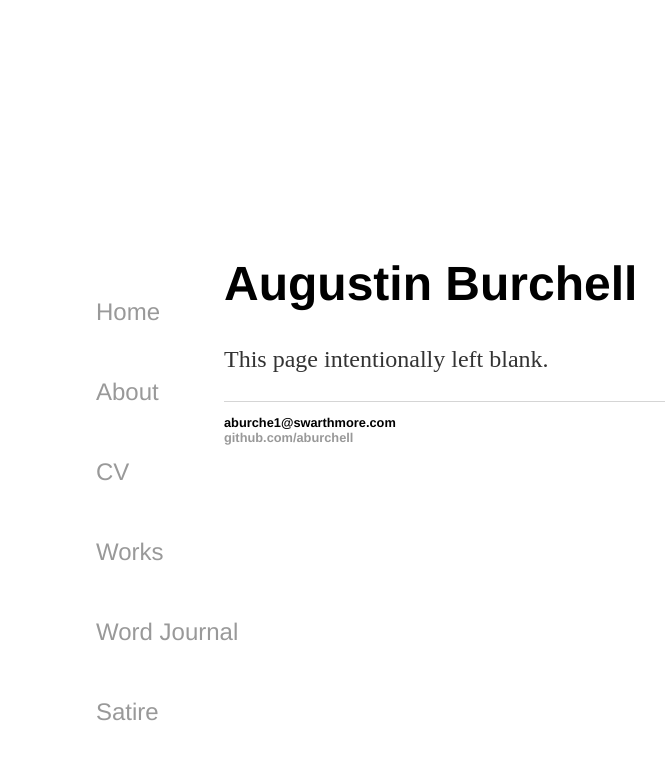
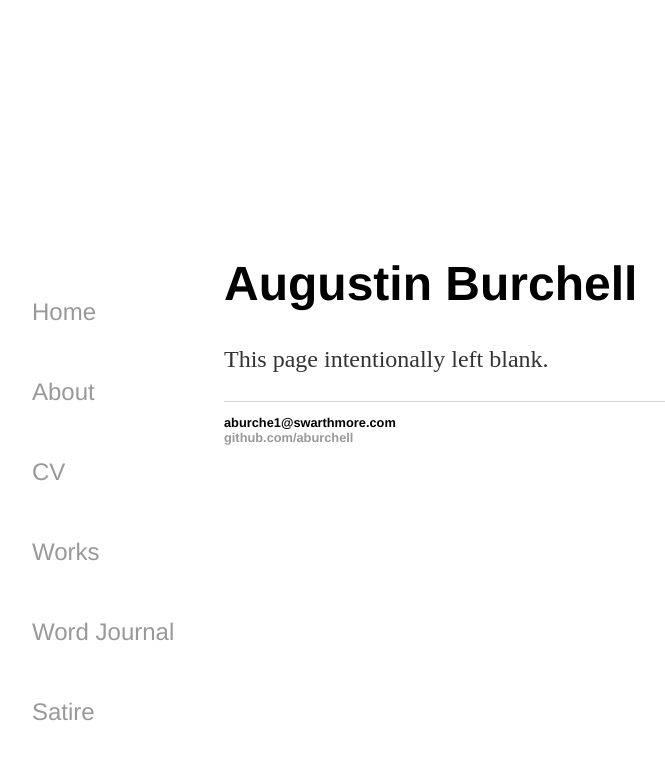
Before and after one commit to aburchell/aburchell.github.io, a Jekyll site: the page built from index.html, in a window 1280 px wide. Shown: the top 760 px of the page, without its empty margins (32-697 px from the left). Built offline with Jekyll 4.4.1, drawn with Linux system fonts in a browser that asks for light colours.

Commit message:
Update main.css

```diff
--- a/css/main.css
+++ b/css/main.css
@@ -13,7 +13,7 @@ nav ul {
     display:block;
     list-style-type: none;
     line-height: 5em;
-    margin-left: -10%;
+    margin-left: -15%;
     padding: 0;
     width: 20%;
     /*background-color: #FC9E4F;*/
```
